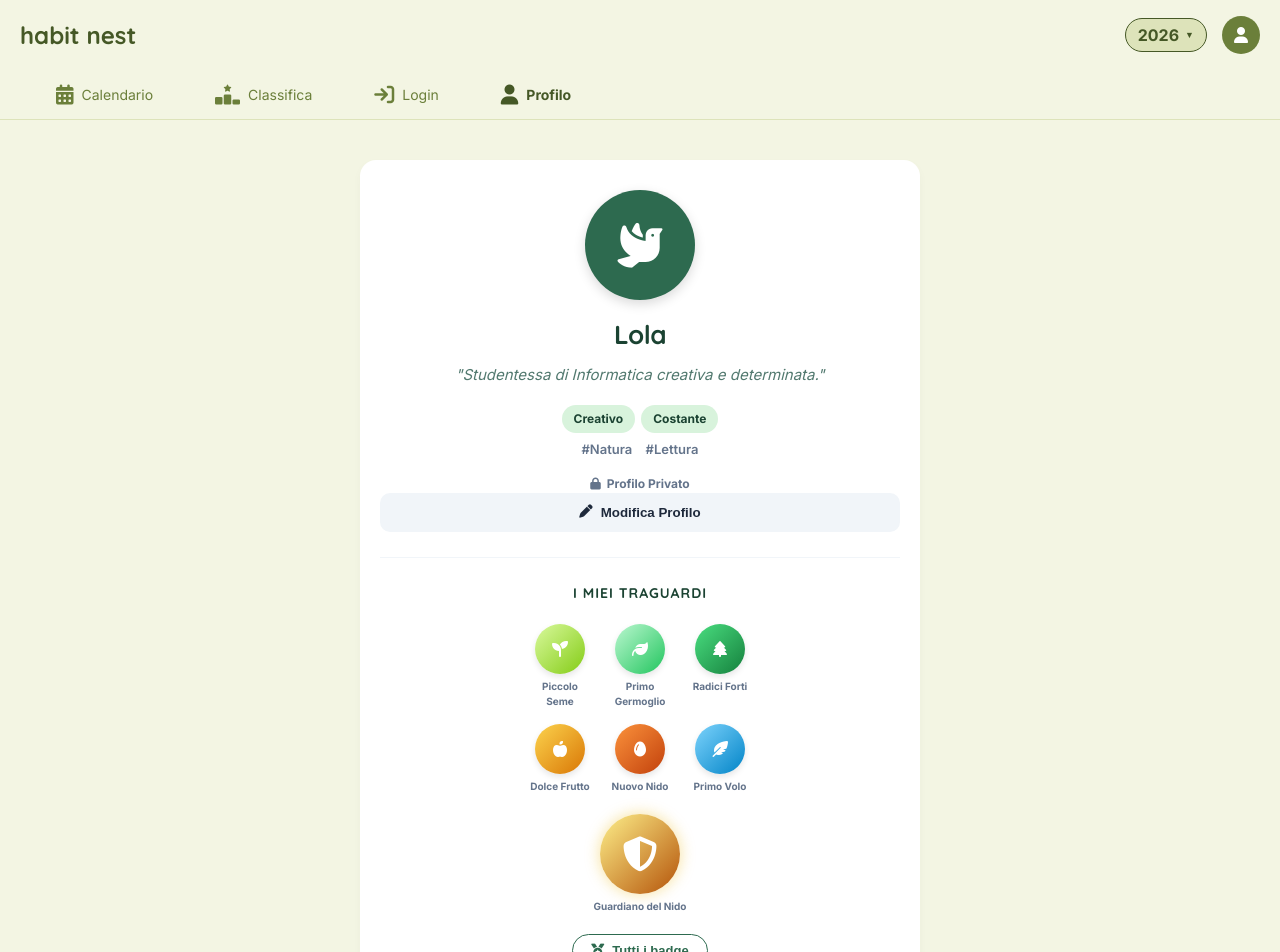
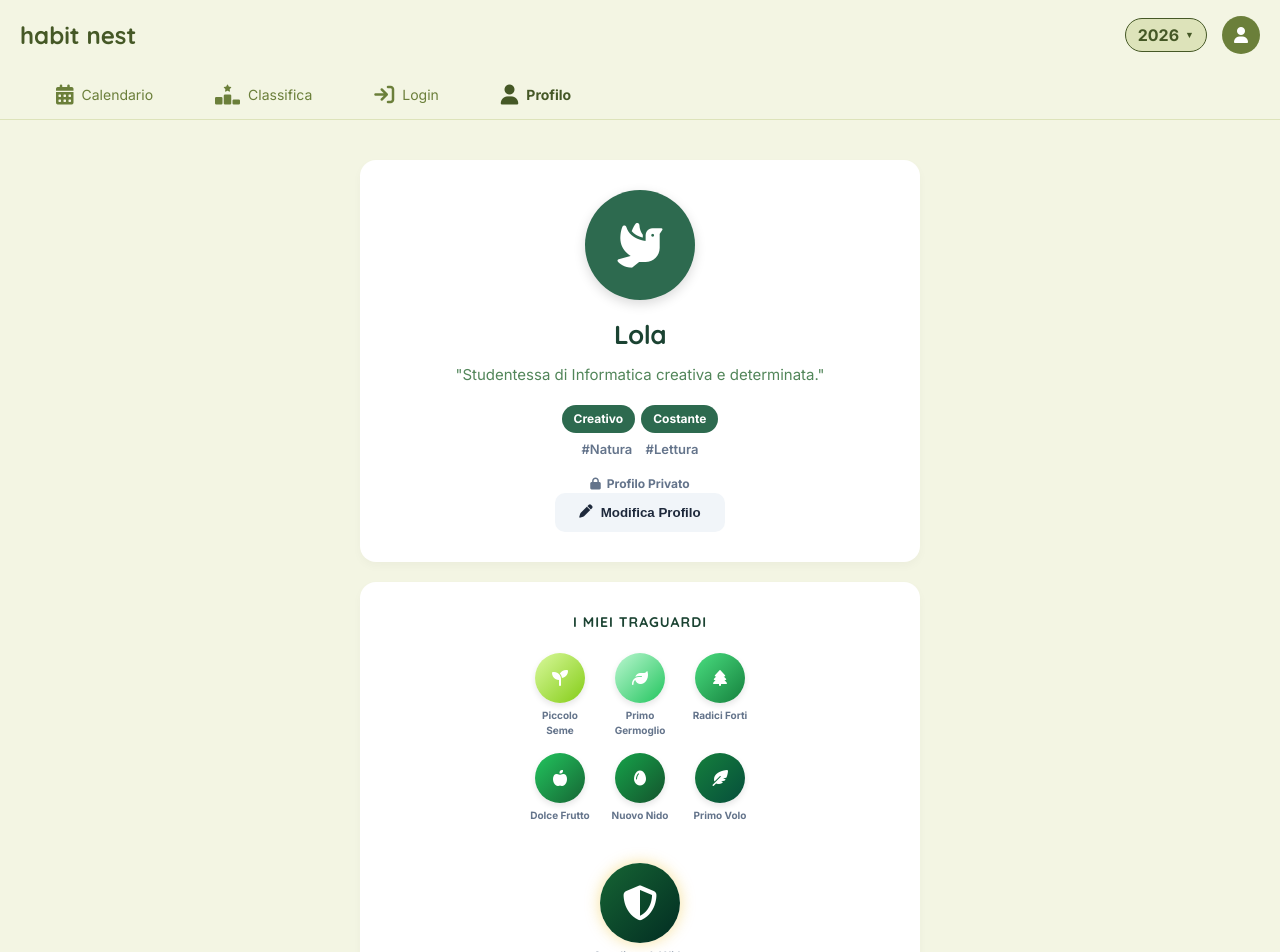
Before and after one commit to Lolalolytaaaa/Habit-Nest-INGEGNERIA-, a Vue app in the folder frontend/: page /profile in a window 1280 px wide. Shown: the top 952 px of the page. Built offline with nearby package versions, Linux system fonts and the light colour scheme.

Commit message:
Modifiche finali icone

```diff
--- a/frontend/src/App.vue
+++ b/frontend/src/App.vue
@@ -59,6 +59,11 @@ export default {
     this.updateUserIcon();
     window.addEventListener('storage', this.updateUserIcon);
   },
+  watch: {
+    $route() {
+      this.updateUserIcon();
+    }
+  },
   methods: {
     updateYear(newYear) {
       this.globalYear = newYear;
@@ -112,7 +117,6 @@ export default {
   z-index: 1;
 }
 
-/* Barra menu per mobile */
 .navigation-bar {
   position: fixed;
   bottom: 0;
--- a/frontend/src/views/LoginView.vue
+++ b/frontend/src/views/LoginView.vue
@@ -2,8 +2,11 @@
   <div class="login-container">
     <div class="login-card">
       <div class="login-header">
-        <div class="logo-icon" :style="{ backgroundColor: isLogin ? 'var(--matcha-bg)' : formData.color }">
-          <i :class="isLogin ? 'fa-solid fa-nest-feather' : formData.icon"></i>
+        <div class="logo-icon" :style="{
+          backgroundColor: isLogin ? 'var(--matcha-bg)' : formData.color,
+          color: isLogin ? 'var(--matcha-dark)' : 'white'
+        }">
+          <i :class="isLogin ? 'fa-solid fa-dove' : formData.icon"></i>
         </div>
 
         <h1>{{ isLogin ? 'Bentornato nel Nido' : 'Crea il tuo Nido' }}</h1>
@@ -25,10 +28,19 @@
               v-for="icon in availableIcons"
               :key="icon"
               :class="['icon-chip', { active: formData.icon === icon }]"
+              :style="formData.icon === icon ? { backgroundColor: formData.color, color: 'white', borderColor: formData.color } : {}"
               @click="formData.icon = icon"
             >
               <i :class="icon"></i>
             </button>
+          </div>
+        </div>
+
+        <div v-if="!isLogin" class="form-group">
+          <label>Scegli il tuo colore:</label>
+          <div class="color-picker-container">
+            <input type="color" v-model="formData.color" class="custom-color-input" />
+            <span class="color-code">{{ formData.color.toUpperCase() }}</span>
           </div>
         </div>
 
@@ -124,9 +136,10 @@ const handleSubmit = () => {
     const profileData = {
       username: formData.username,
       profileIcon: formData.icon,
-      profileColor: '#2d6a4f'
+      profileColor: 'formData.color'
     }
     localStorage.setItem('habitNest_profile_data', JSON.stringify(profileData))
+    window.dispatchEvent(new Event('storage'))
     router.push('/calendar')
   }
 }
@@ -189,6 +202,45 @@ const handleSubmit = () => {
   transform: scale(1.1);
 }
 
+.color-picker-container {
+  display: flex;
+  align-items: center;
+  gap: 12px;
+  margin-top: 5px;
+}
+
+.custom-color-input {
+  -webkit-appearance: none;
+  -moz-appearance: none;
+  appearance: none;
+  width: 45px;
+  height: 45px;
+  border: none;
+  background: none;
+  cursor: pointer;
+  padding: 0;
+}
+
+.custom-color-input::-webkit-color-swatch {
+  border-radius: 12px;
+  border: 2px solid var(--matcha-soft);
+}
+
+.custom-color-input::-moz-color-swatch {
+  border-radius: 12px;
+  border: 2px solid var(--matcha-soft);
+}
+
+.color-code {
+  font-family: monospace;
+  font-weight: 700;
+  color: var(--matcha-mid);
+  font-size: 15px;
+  background: var(--matcha-bg);
+  padding: 6px 12px;
+  border-radius: 8px;
+}
+
 .login-form { text-align: left; }
 .form-group { margin-bottom: 20px; }
 .form-group label { display: block; font-size: 13px; font-weight: 700; color: var(--matcha-dark); margin-bottom: 8px; }
--- a/frontend/src/views/ProfileView.vue
+++ b/frontend/src/views/ProfileView.vue
@@ -11,7 +11,7 @@
         <p class="bio-text" v-if="bio">"{{ bio }}"</p>
 
         <div class="selected-adjectives">
-          <span class="badge-tag" v-for="adj in selectedAdjectives" :key="adj">{{ adj }}</span>
+          <span class="badge-tag" v-for="adj in selectedAdjectives" :key="adj" :style="{ backgroundColor: profileColor, color: 'white' }">{{ adj }}</span>
         </div>
 
         <div class="selected-interests" v-if="selectedInterests.length > 0">
@@ -29,20 +29,29 @@
       <button class="btn btn-primary edit-profile-btn" @click="isEditing = true">
         <i class="fa-solid fa-pen"></i> Modifica Profilo
       </button>
-
-      <div class="badges-section">
+      </div>
+      <div v-if="!isEditing" class="profile-view" style="margin-top: 20px;">
+      <div class="badges-section" style="border-top: none; padding-top: 0; margin-top: 0;">
         <h3 class="section-title">I Miei Traguardi</h3>
 
-        <div class="badges-grid">
-          <div
-            v-for="badge in unlockedBadges"
-            :key="badge.id"
-            :class="['badge-item', { 'giant-badge': badge.isGiant }]"
-          >
-            <div class="badge-icon" :style="{ background: badge.color }">
-              <i :class="badge.icon"></i>
+        <div style="margin-bottom: 15px;" v-if="regularBadges.length > 0">
+          <div class="badges-grid">
+            <div v-for="badge in regularBadges" :key="badge.id" class="badge-item">
+              <div class="badge-icon" :style="{ background: badge.color }">
+                <i :class="badge.icon"></i>
+              </div>
+              <span class="badge-name">{{ badge.name }}</span>
             </div>
-            <span class="badge-name">{{ badge.name }}</span>
+          </div>
+        </div>
+
+        <div style="margin-bottom: 15px;" v-if="giantBadges.length > 0">          <div class="giant-badge-container">
+            <div v-for="badge in giantBadges" :key="badge.id" class="badge-item giant-badge">
+              <div class="badge-icon" :style="{ background: badge.color }">
+                <i :class="badge.icon"></i>
+              </div>
+              <span class="badge-name">{{ badge.name }}</span>
+            </div>
           </div>
         </div>
 
@@ -53,8 +62,8 @@
 
     </div>
 
-    <div v-else class="settings">
-      <div class="edit-header">
+<div v-if="isEditing" class="settings">
+  <div class="edit-header">
         <h3>Modifica Profilo</h3>
         <div class="mini-avatar" :style="{ backgroundColor: profileColor }">
           <i :class="profileIcon"></i>
@@ -127,6 +136,7 @@
         </div>
       </div>
 
+
       <button class="btn btn-success" @click="saveProfile">
         <i class="fa-solid fa-check"></i> Salva Modifiche
       </button>
@@ -184,13 +194,15 @@ const allBadges = ref([
   { id: 1, name: 'Piccolo Seme', icon: 'fa-solid fa-seedling', color: 'linear-gradient(135deg, #d9f99d, #84cc16)', isLocked: false },
   { id: 2, name: 'Primo Germoglio', icon: 'fa-solid fa-leaf', color: 'linear-gradient(135deg, #bbf7d0, #22c55e)', isLocked: false },
   { id: 3, name: 'Radici Forti', icon: 'fa-solid fa-tree', color: 'linear-gradient(135deg, #4ade80, #15803d)', isLocked: false },
-  { id: 4, name: 'Dolce Frutto', icon: 'fa-solid fa-apple-whole', color: 'linear-gradient(135deg, #fcd34d, #d97706)', isLocked: false },
-  { id: 5, name: 'Nuovo Nido', icon: 'fa-solid fa-egg', color: 'linear-gradient(135deg, #fb923c, #c2410c)', isLocked: false },
-  { id: 6, name: 'Primo Volo', icon: 'fa-solid fa-feather-pointed', color: 'linear-gradient(135deg, #7dd3fc, #0284c7)', isLocked: false },
-  { id: 7, name: 'Guardiano del Nido', icon: 'fa-solid fa-shield-halved', color: 'linear-gradient(135deg, #fef08a, #b45309)', isLocked: false, isGiant: true }
+  { id: 4, name: 'Dolce Frutto', icon: 'fa-solid fa-apple-whole', color: 'linear-gradient(135deg, #22c55e, #166534)', isLocked: false },
+  { id: 5, name: 'Nuovo Nido', icon: 'fa-solid fa-egg', color: 'linear-gradient(135deg, #16a34a, #14532d)', isLocked: false },
+  { id: 6, name: 'Primo Volo', icon: 'fa-solid fa-feather-pointed', color: 'linear-gradient(135deg, #15803d, #064e3b)', isLocked: false },
+  { id: 7, name: 'Guardiano del Nido', icon: 'fa-solid fa-shield-halved', color: 'linear-gradient(135deg, #166534, #022c22)', isLocked: false, isGiant: true }
 ])
 
 const unlockedBadges = computed(() => allBadges.value.filter(badge => !badge.isLocked))
+const regularBadges = computed(() => unlockedBadges.value.filter(badge => !badge.isGiant))
+const giantBadges = computed(() => unlockedBadges.value.filter(badge => badge.isGiant))
 
 onMounted(() => {
   const savedProfile = localStorage.getItem('habitNest_profile_data')
@@ -266,10 +278,9 @@ const toggleInterest = (int) => {
 }
 
 .username { color: #1b4332; font-size: 26px; margin: 10px 0; font-weight: 700; }
-.bio-text { color: #52796f; font-style: italic; margin-bottom: 15px; font-size: 15px; }
+.bio-text { color: #52865a; margin-bottom: 15px; font-size: 15px; }
 
 .badge-tag {
-  background-color: #d8f3dc; color: #1b4332;
   font-size: 12px; padding: 5px 12px; border-radius: 15px; font-weight: bold;
   margin: 3px; display: inline-block;
 }
@@ -281,7 +292,6 @@ const toggleInterest = (int) => {
   display: flex; align-items: center; justify-content: center; gap: 6px;
 }
 
-/* SEZIONE BADGE */
 .badges-section {
   border-top: 1px solid #f1f5f9;
   padding-top: 25px;
@@ -304,6 +314,7 @@ const toggleInterest = (int) => {
 
 .giant-badge { width: 100%; margin-top: 5px; }
 .giant-badge .badge-icon { width: 80px; height: 80px; font-size: 35px; box-shadow: 0 0 15px rgba(234, 179, 8, 0.4); }
+.giant-badge-container { display: flex; justify-content: center;}
 
 .settings { background: white; padding: 25px; border-radius: 16px; box-shadow: 0 4px 10px rgba(0,0,0,0.05); }
 .edit-header { display: flex; justify-content: space-between; align-items: center; border-bottom: 1px solid #f1f5f9; padding-bottom: 15px; margin-bottom: 20px; }
@@ -331,7 +342,7 @@ input:checked + .slider:before { transform: translateX(22px); }
 .btn-primary { background: #f1f5f9; color: #1e293b; }
 .btn-secondary { background: none; border: 1px solid #2d6a4f; color: #2d6a4f; width: auto; padding: 8px 18px; font-size: 13px; border-radius: 20px;}
 .btn-success { background: #2d6a4f; color: white; margin-top: 10px; }
-.edit-profile-btn { margin-bottom: 25px; }
+.edit-profile-btn { width: fit-content; margin-left: auto; margin-right: auto; padding-left: 24px;padding-right: 24px;}
 .modal-overlay { position: fixed; top: 0; left: 0; width: 100%; height: 100%; background: rgba(15, 23, 42, 0.7); display: flex; justify-content: center; align-items: center; z-index: 2000; backdrop-filter: blur(4px); }
 .modal-box { background: white; padding: 25px; border-radius: 24px; width: 90%; max-width: 400px; max-height: 80vh; overflow-y: auto; }
 .modal-header { display: flex; justify-content: space-between; align-items: center; margin-bottom: 20px; border-bottom: 1px solid #f1f5f9; padding-bottom: 15px; }
```
Also changed, not shown: 1 other file (tests, documents, lock files or other folders).
